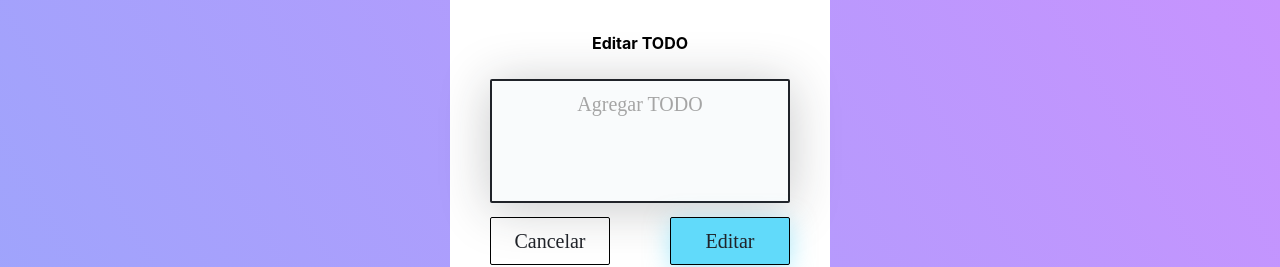
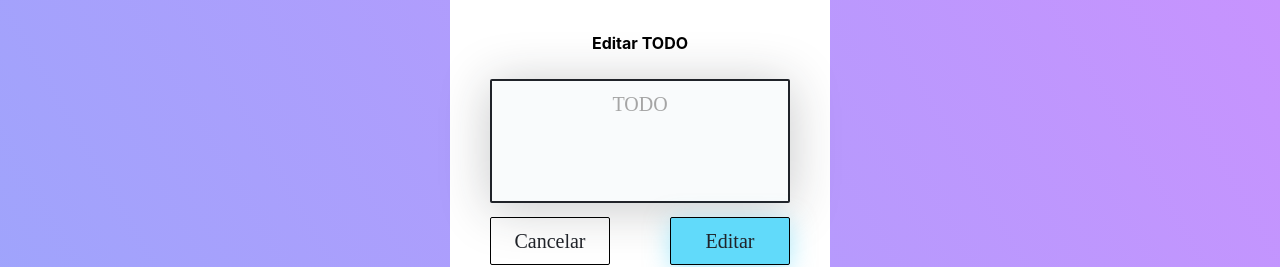
Before and after one commit to kevinruiz1811/todo-project, a React (Create React App) app: page /#/edit/1 in a window 1280 px wide. Shown: the top 267 px of the page. Built offline with nearby package versions, Linux system fonts and the light colour scheme.

Commit message:
Implemtenación de agregar y editar TODO

```diff
--- a/src/routes/edit/EditTodoPage.js
+++ b/src/routes/edit/EditTodoPage.js
@@ -1,12 +1,19 @@
 import React from "react";
+import { useParams } from "react-router-dom";
 import { TodoForm } from "../../ui/TodoForm";
+import { useTodos } from "../useTodos";
 
 function EditTodoPage() {
+  const params = useParams();
+  const id = Number(params.id);
+  const { stateUpdaters } = useTodos();
+  const { editTodo } = stateUpdaters;
+
   return (
     <TodoForm
       label="Editar TODO"
       submitText="Editar"
-      submitEvent={() => console.log("Llamar ADDTODO")}
+      submitEvent={(newText) => editTodo(id, newText)}
     />
   );
 }
--- a/src/routes/home/HomePage.js
+++ b/src/routes/home/HomePage.js
@@ -25,7 +25,7 @@ function HomePage() {
     searchedTodos,
   } = states;
 
-  const { setSearchValue, completeTodo, addTodo, deleteTodo, sincronizeTodos } =
+  const { setSearchValue, completeTodo, deleteTodo, sincronizeTodos } =
     stateUpdaters;
 
   return (
@@ -60,15 +60,6 @@ function HomePage() {
         )}
       </TodoList>
 
-      {/* {!!openModal && (
-        <Modal>
-          <TodoForm
-            addTodo={addTodo}
-            setOpenModal={setOpenModal}
-          />
-        </Modal>
-      )} */}
-
       <CreateTodoButton onClick={() => navigate("/new")} />
 
       <ChangeAlert sincronize={sincronizeTodos} />
--- a/src/routes/new/NewTodoPage.js
+++ b/src/routes/new/NewTodoPage.js
@@ -1,12 +1,16 @@
 import React from "react";
 import { TodoForm } from "../../ui/TodoForm";
+import { useTodos } from "../useTodos";
 
 function NewTodoPage() {
+  const { stateUpdaters } = useTodos();
+  const { addTodo } = stateUpdaters;
+
   return (
     <TodoForm
       label="Crea tu nuevo TODO"
       submitText="Añadir"
-      submitEvent={() => console.log("Llamar ADDTODO")}
+      submitEvent={(text) => addTodo(text)}
     />
   );
 }
--- a/src/routes/useTodos.js
+++ b/src/routes/useTodos.js
@@ -11,7 +11,6 @@ function useTodos() {
   } = useLocalStorage("TODOS_V2", []);
 
   const [searchvalue, setSearchValue] = React.useState("");
-  const [openModal, setOpenModal] = React.useState(false);
 
   const completedTodos = todos.filter((todo) => !!todo.completed).length;
   const totalTodos = todos.length;
@@ -49,6 +48,15 @@ function useTodos() {
     saveTodos(newTodos);
   };
 
+  const editTodo = (id, newText) => {
+    const todoIndex = todos.findIndex((todo) => todo.id === id);
+
+    const newTodos = [...todos];
+    newTodos[todoIndex].text = newText;
+
+    saveTodos(newTodos);
+  };
+
   const deleteTodo = (id) => {
     const todoIndex = todos.findIndex((todo) => todo.id === id);
 
@@ -65,16 +73,15 @@ function useTodos() {
     completedTodos,
     searchvalue,
     searchedTodos,
-    openModal,
   };
 
   const stateUpdaters = {
     setSearchValue,
     completeTodo,
+    editTodo,
     addTodo,
     deleteTodo,
     sincronizeTodos,
-    setOpenModal,
   };
 
   return { states, stateUpdaters };
--- a/src/ui/TodoForm/index.js
+++ b/src/ui/TodoForm/index.js
@@ -7,7 +7,7 @@ function TodoForm(props) {
   const [newTodoValue, setNewTodoValue] = React.useState("");
 
   const onCancel = () => {
-    navigate('/');
+    navigate("/");
   };
 
   const onChange = (event) => {
@@ -17,6 +17,7 @@ function TodoForm(props) {
   const onAdd = (event) => {
     event.preventDefault();
     props.submitEvent(newTodoValue);
+    navigate("/");
   };
 
   return (
@@ -25,7 +26,7 @@ function TodoForm(props) {
       <textarea
         value={newTodoValue}
         onChange={onChange}
-        placeholder="Agregar TODO"
+        placeholder="TODO"
         className="TodoForm-textarea"
       ></textarea>
       <div className="TodoForm-buttonContainer">
```
